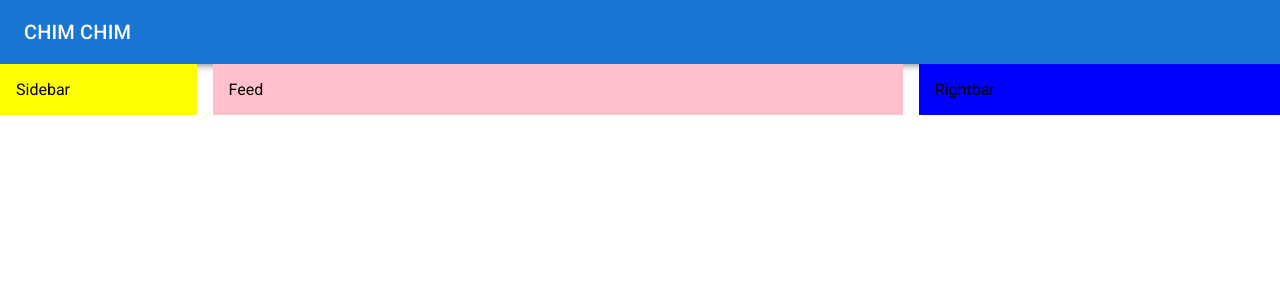
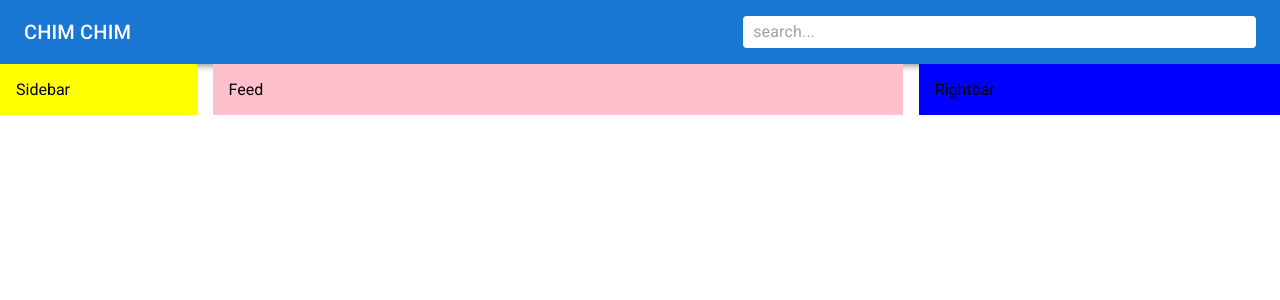
Before and after one commit to tabassum2507/MUI-react-page, a React (Create React App) app: page / in a window 1280 px wide. Shown: the top 300 px of the page. Built offline with nearby package versions, Linux system fonts and the light colour scheme.

Commit message:
search bar updated

```diff
--- a/src/components/Navbar.jsx
+++ b/src/components/Navbar.jsx
@@ -1,5 +1,5 @@
 import React from "react";
-import { AppBar, Toolbar, styled, Typography } from "@mui/material";
+import { AppBar, Toolbar, styled, Typography,  InputBase, Box } from "@mui/material";
 import EmojiNatureIcon from '@mui/icons-material/EmojiNature';
 
 const StyledToolbar = styled(Toolbar)({
@@ -7,7 +7,18 @@ const StyledToolbar = styled(Toolbar)({
   justifyContent: "space-between",
 });
 
-const Search = styled("div")
+const Search = styled("div")(({ theme }) => ({
+  backgroundColor: "white",
+  padding: "0 10px",
+  borderRadius: theme.shape.borderRadius,
+  width: "40%",
+}));
+
+const Icons = styled(Box)({
+  display: "none",
+  align: "center",
+  gap: "10px",
+})
 
 const Navbar = () => {
   return (
@@ -17,6 +28,12 @@ const Navbar = () => {
          CHIM CHIM
         </Typography>
         <EmojiNatureIcon sx={{display: {xs:"block", sm: "none"}}} />
+        <Search>
+          <InputBase placeholder="search..." />
+          search
+        </Search>
+        <Icons>
+        </Icons>
     </StyledToolbar>
 
   </AppBar>
```
